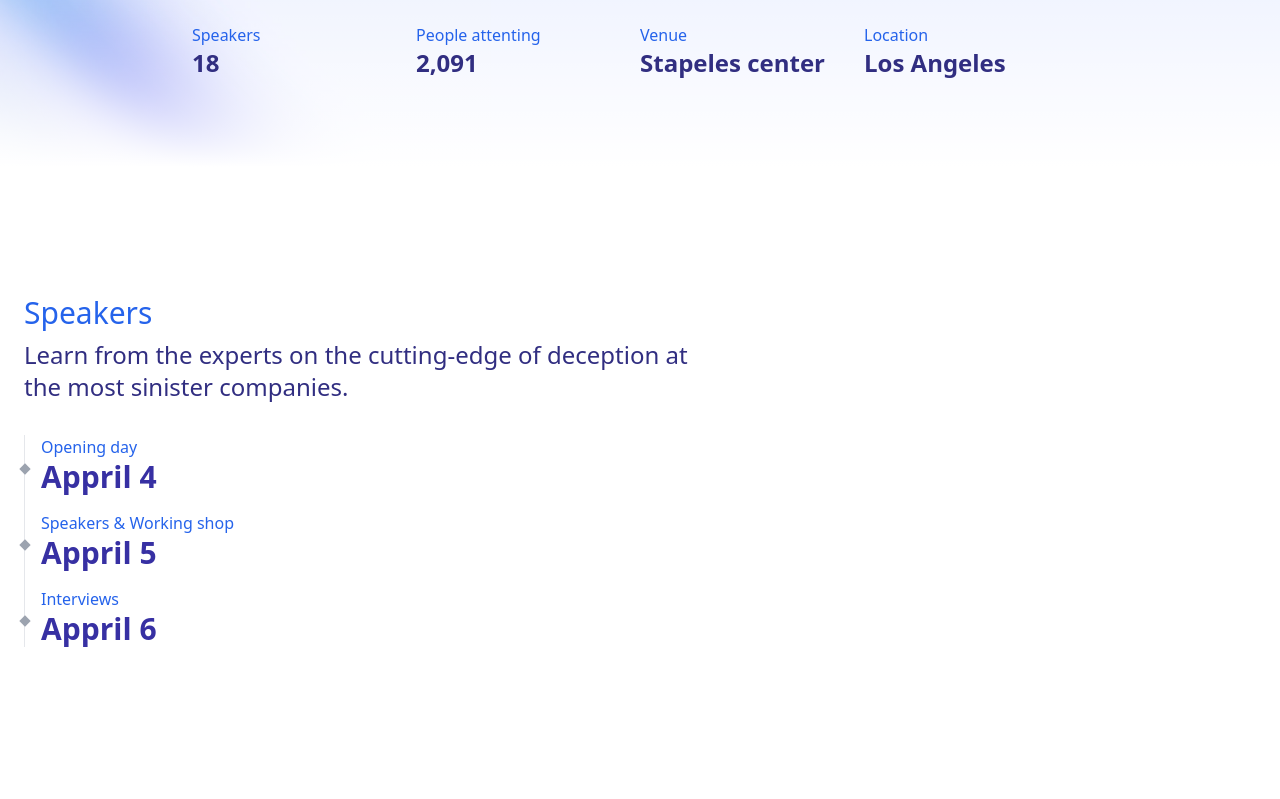
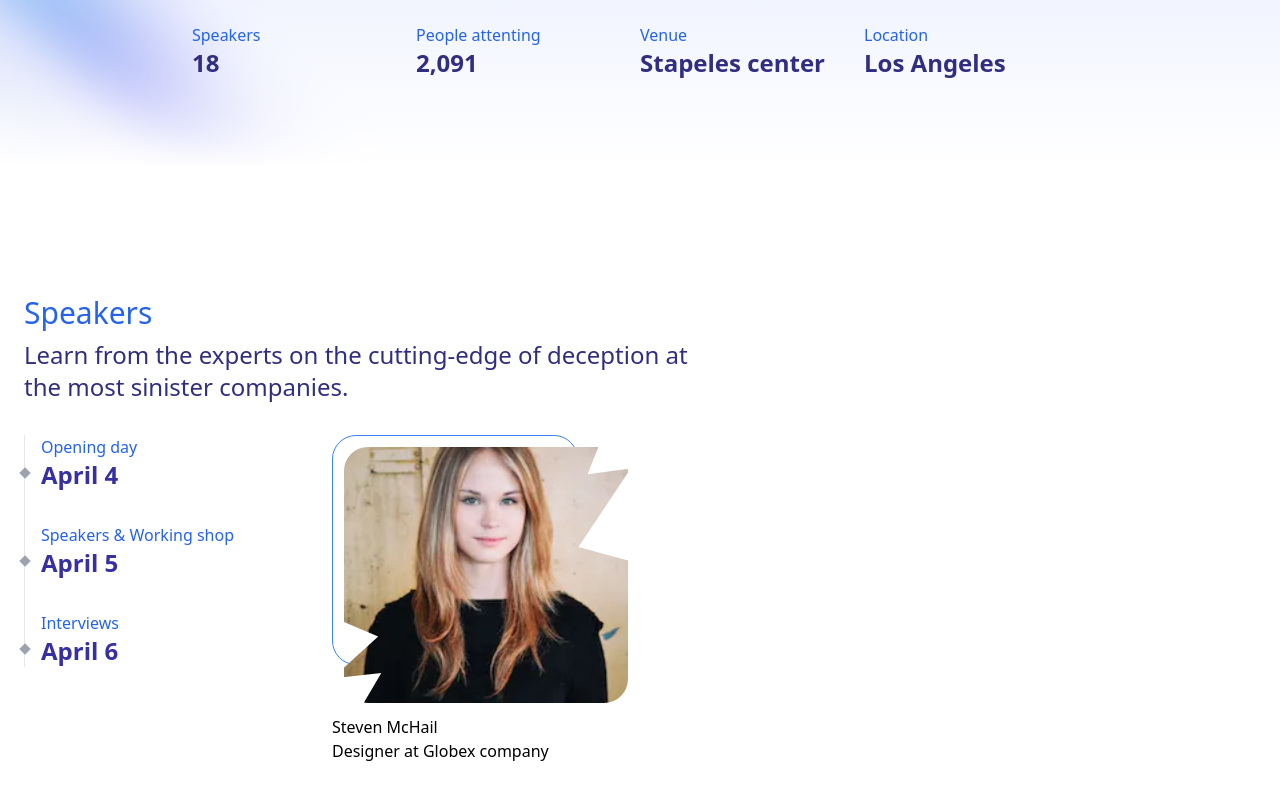
Before and after one commit to Amin-Ansari/tailwin-DeceptiConf-layout, a plain HTML site: page index.html in a window 1280 px wide. Shown: the part 649-1448 px from the top of the page. Drawn offline with Linux system fonts and the light colour scheme; files whose address does not match are found by name.

Commit message:
The image of the first speaker is finished

```diff
--- a/css/style.css
+++ b/css/style.css
@@ -9,3 +9,20 @@ body {
 .zindex-1 {
   z-index: 1;
 }
+.image-clip-path {
+  clip-path: polygon(
+    88% 0,
+    83% 14%,
+    97% 12%,
+    80% 40%,
+    100% 46%,
+    100% 100%,
+    8% 100%,
+    16% 85%,
+    0 87%,
+    10% 77%,
+    15% 72%,
+    0% 65%,
+    0 0
+  );
+}
--- a/index.html
+++ b/index.html
@@ -105,21 +105,36 @@
       >
         <div class="col-span-12 lg:col-span-3">
           <ul
-            class="flex w-full md:justify-center lg:flex-col lg:ps-4 lg:border-l-[1px] lg:border-r-red-500 lg:even:*:my-4 "
+            class="flex w-full md:justify-center lg:flex-col lg:ps-4 lg:border-l-[1px] lg:border-r-red-500 lg:even:*:my-8 "
           >
-            <li class="w-max me-6 shrink-0 lg:before:inline-block lg:before:absolute lg:before:content-[''] lg:before:bg-gray-400 lg:before:w-2 lg:before:h-2 lg:before:left-[-20px] lg:before:top-[50%] lg:before:rotate-[45deg] relative">
-              <h3 class="text-blue-600">Opening day</h3>
-              <p class="text-indigo-800 text-3xl font-semibold">Appril 4</p>
+            <li class="w-max me-9 shrink-0 lg:before:inline-block lg:before:absolute lg:before:content-[''] lg:before:bg-gray-400 lg:before:w-2 lg:before:h-2 lg:before:left-[-20px] lg:before:top-[60%] lg:before:rotate-[45deg] relative">
+              <h3 class="text-blue-600 ">Opening day</h3>
+              <p class="text-indigo-800 text-2xl font-semibold">April 4</p>
             </li>
-            <li class="w-max me-6 shrink-0 lg:before:inline-block lg:before:absolute lg:before:content-[''] lg:before:bg-gray-400 lg:before:w-2 lg:before:h-2 lg:before:left-[-20px] lg:before:top-[50%] lg:before:rotate-[45deg] relative">
-              <h3 class="text-blue-600">Speakers & Working shop</h3>
-              <p class="text-indigo-800 text-3xl font-semibold">Appril 5</p>
+            <li class="w-max me-9 shrink-0 lg:before:inline-block lg:before:absolute lg:before:content-[''] lg:before:bg-gray-400 lg:before:w-2 lg:before:h-2 lg:before:left-[-20px] lg:before:top-[60%] lg:before:rotate-[45deg] relative">
+              <h3 class="text-blue-600 ">Speakers & Working shop</h3>
+              <p class="text-indigo-800 text-2xl font-semibold">April 5</p>
             </li>
-            <li class="w-max me-6 shrink-0 lg:before:inline-block lg:before:absolute lg:before:content-[''] lg:before:bg-gray-400 lg:before:w-2 lg:before:h-2 lg:before:left-[-20px] lg:before:top-[50%] lg:before:rotate-[45deg] relative">
-              <h3 class="text-blue-600">Interviews</h3>
-              <p class="text-indigo-800 text-3xl font-semibold">Appril 6</p>
+            <li class="w-max me-9 shrink-0 lg:before:inline-block lg:before:absolute lg:before:content-[''] lg:before:bg-gray-400 lg:before:w-2 lg:before:h-2 lg:before:left-[-20px] lg:before:top-[60%] lg:before:rotate-[45deg] relative">
+              <h3 class="text-blue-600 ">Interviews</h3>
+              <p class="text-indigo-800 text-2xl font-semibold">April 6</p>
             </li>
 
+          </ul>
+        </div>
+
+        <div class="col-span-12 lg:col-span-9 my-5 md:my-0">
+          <ul class="flex w-full flex-wrap">
+            <li class="w-full md:w-[50%] lg:w-[calc(100%/3)]  overflow-hidden group relative">
+              <div class="w-[80%] h-[70%] border border-blue-500 absolute z-0 rounded-3xl transition-all group-hover:scale-[0.98]"></div>
+            <div class="h-[17.5rem]  p-3 rounded-3xl image-clip-path overflow-hidden">
+             <img src="./src/speakers/dianne-guilianelli.png" alt="A speaker's image" class="w-full h-full object-cover rounded-3xl relative  group-hover:scale-110 transition-all">
+            </div>
+            <div>
+              <h4>Steven McHail</h4>
+              <p>Designer at Globex company</p>
+            </div>
+            </li>
           </ul>
         </div>
 
```
Also changed, not shown: dist/tailwind.css.
